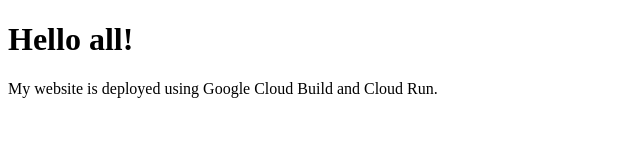
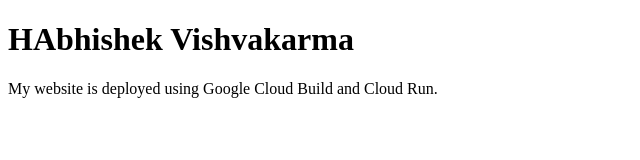
Before and after one commit to ujer23/gcp-cicd, a plain HTML site: page index.html in a window 1280 px wide. Shown: the whole page, without its empty margins (0-640 px from the left). Drawn offline with Linux system fonts and the light colour scheme.

Commit message:
Update index.html

```diff
--- a/index.html
+++ b/index.html
@@ -4,7 +4,7 @@
     <title>My GCP CI/CD Project</title>
 </head>
 <body>
-    <h1>Hello all!</h1>
+    <h1>HAbhishek Vishvakarma</h1>
     <p>My website is deployed using Google Cloud Build and Cloud Run.</p>
 </body>
 </html>
```
